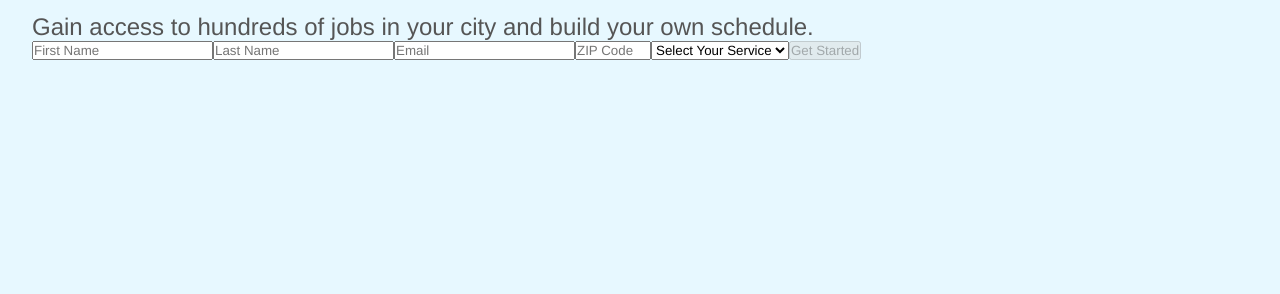
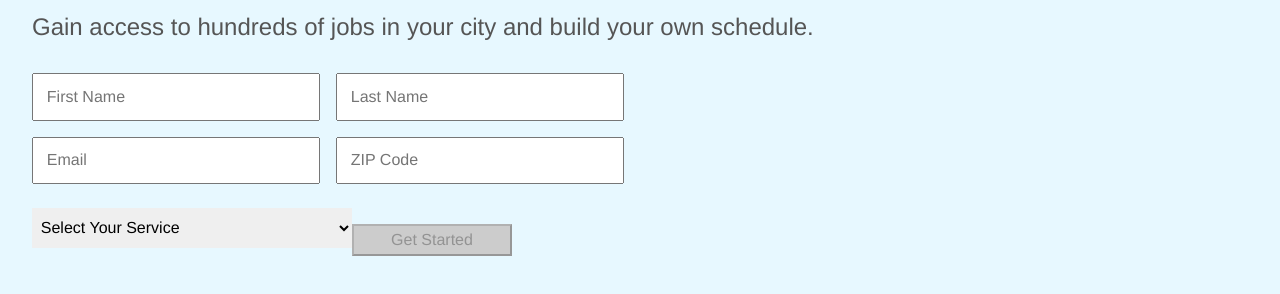
Before and after one commit to minichloe/handyquiz, a React app: page / in a window 1280 px wide. Shown: the part 152-446 px from the top of the page. Built offline with nearby package versions, Linux system fonts and the light colour scheme; no server answers.

Commit message:
Added css for forms

```diff
--- a/public/style.css
+++ b/public/style.css
@@ -65,3 +65,41 @@ h2 {
   font-size: 1.5em;
   font-weight: normal
 }
+
+form {
+  display: flex;
+  flex-direction: row;
+  justify-content: left;
+  flex-wrap: wrap;
+  /* flex-grow: 3em; */
+  margin-top: 2em;
+  max-width: 800px;
+}
+
+form input {
+  width: 18em;
+  padding: 0.8em;
+  margin-right: 1em;
+  margin-bottom: 1em;
+  font-size: 1em;
+}
+
+form select {
+  width: 20em;
+  border: 1px lightslategray;
+  padding: 0.3em;
+  margin: 0.5em 0;
+  font-size: 1em;
+}
+
+form button {
+  margin-top: 1.5em;
+  width: 10em;
+  font-size: 1em;
+  padding: 0.3em;
+}
+
+form button:disabled {
+  background-color: #ccc;
+  cursor: default
+}
```
